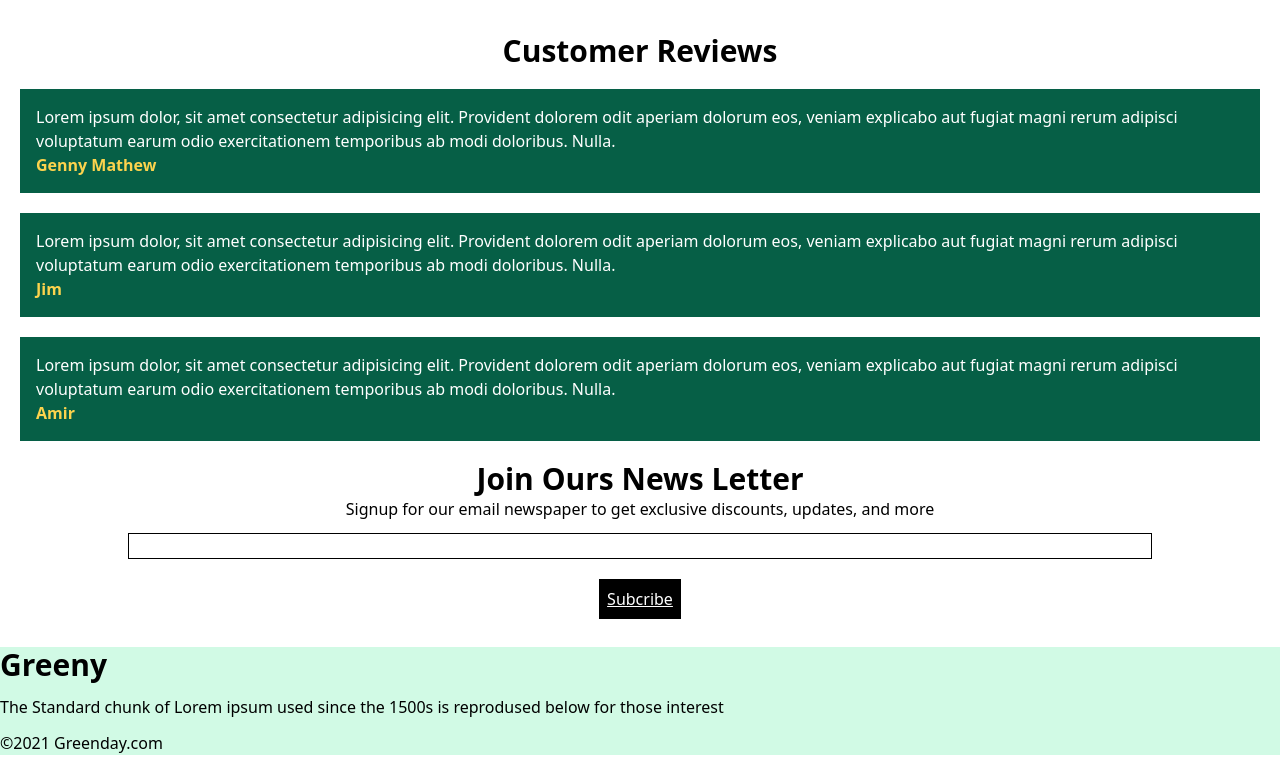
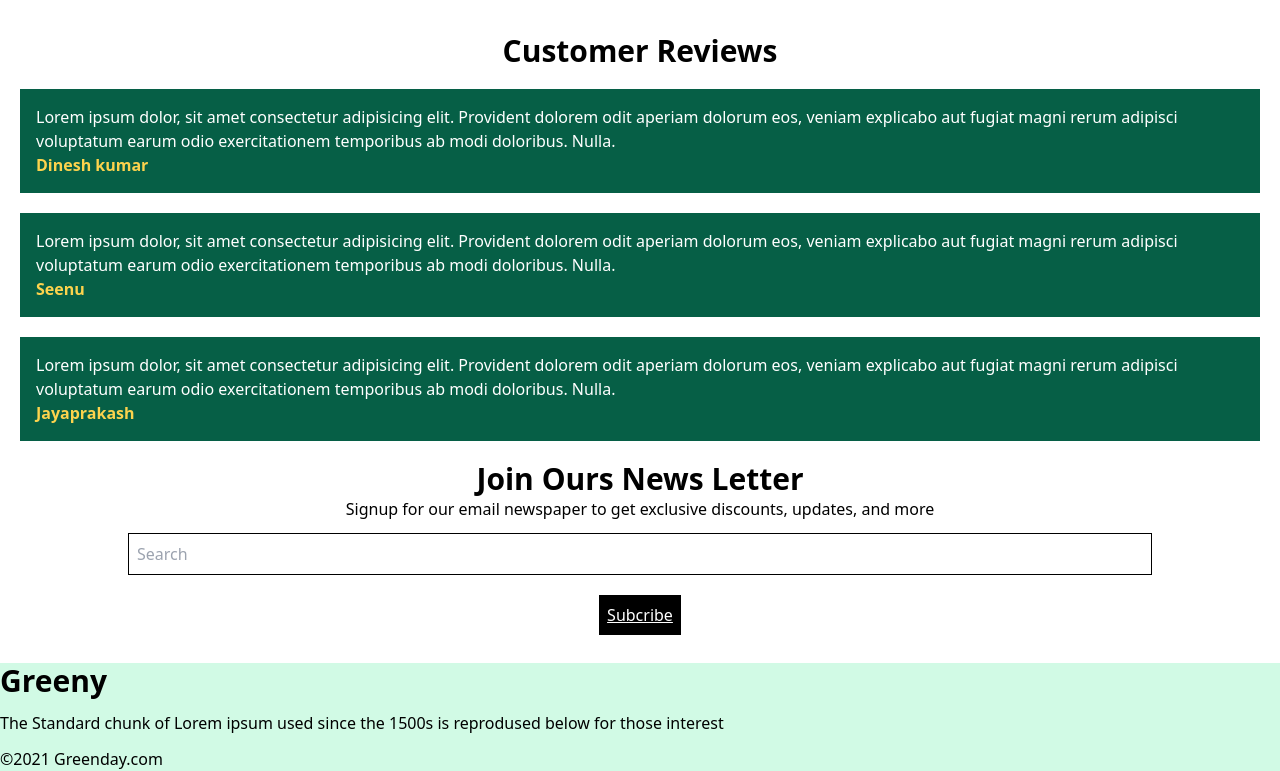
Before and after one commit to dinesh-dr5/greenden-plants, a plain HTML site: page index.html in a window 1280 px wide. Shown: the part 1655-2426 px from the top of the page. Drawn offline with nearby package versions, Linux system fonts and the light colour scheme; files whose address does not match are found by name.

Commit message:
B upated the file

```diff
--- a/index.html
+++ b/index.html
@@ -162,19 +162,19 @@
                 <p>Lorem ipsum dolor, sit amet consectetur adipisicing elit. Provident dolorem odit
                     aperiam dolorum eos, veniam explicabo aut fugiat magni rerum adipisci voluptatum earum odio
                     exercitationem temporibus ab modi doloribus. Nulla.</p>
-                <p class="font-bold text-yellow-300">Genny Mathew</p>
+                <p class="font-bold text-yellow-300">Dinesh kumar</p>
             </div>
             <div class="bg-green-800 p-4">
                 <p>Lorem ipsum dolor, sit amet consectetur adipisicing elit. Provident dolorem odit
                     aperiam dolorum eos, veniam explicabo aut fugiat magni rerum adipisci voluptatum earum odio
                     exercitationem temporibus ab modi doloribus. Nulla.</p>
-                <p class="font-bold text-yellow-300">Jim</p>
+                <p class="font-bold text-yellow-300">Seenu</p>
             </div>
             <div class="bg-green-800 p-4">
                 <p>Lorem ipsum dolor, sit amet consectetur adipisicing elit. Provident dolorem odit
                     aperiam dolorum eos, veniam explicabo aut fugiat magni rerum adipisci voluptatum earum odio
                     exercitationem temporibus ab modi doloribus. Nulla.</p>
-                <p class="font-bold text-yellow-300">Amir</p>
+                <p class="font-bold text-yellow-300">Jayaprakash</p>
             </div>
         </div>
     </div>
@@ -182,7 +182,7 @@
     <div class="text-center">
         <h1 class="font-bold text-3xl mt-5"> Join Ours News Letter</h1>
         <p>Signup for our email newspaper to get exclusive discounts, updates, and more</p>
-        <input class="border border-black  m-3 " style="width: 80%;">
+        <input placeholder="Search" class="border border-black  m-3 p-2" style="width:80%;">
         <br>
         <button class="bg-black p-2 m-2 underline text-white">Subcribe</button>
     </div>
```
